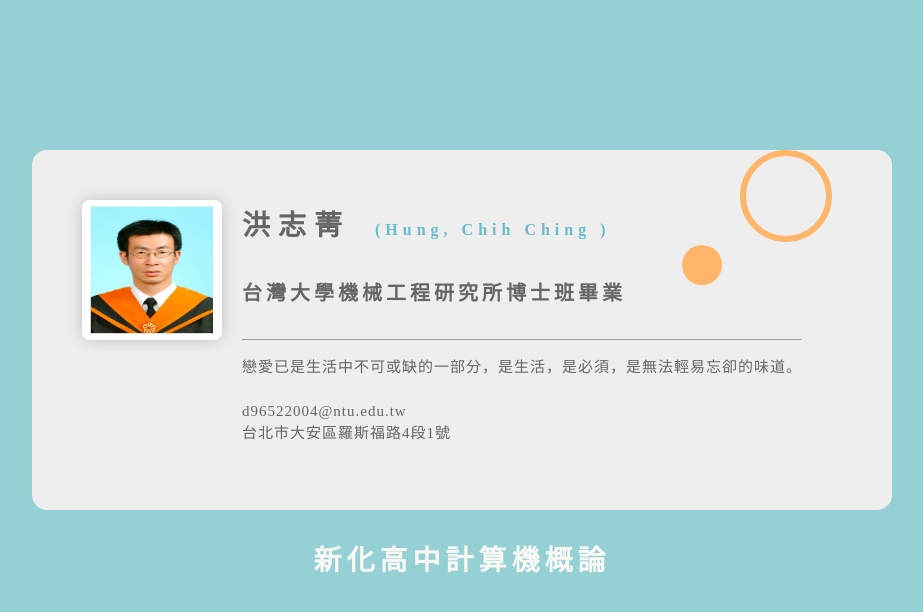
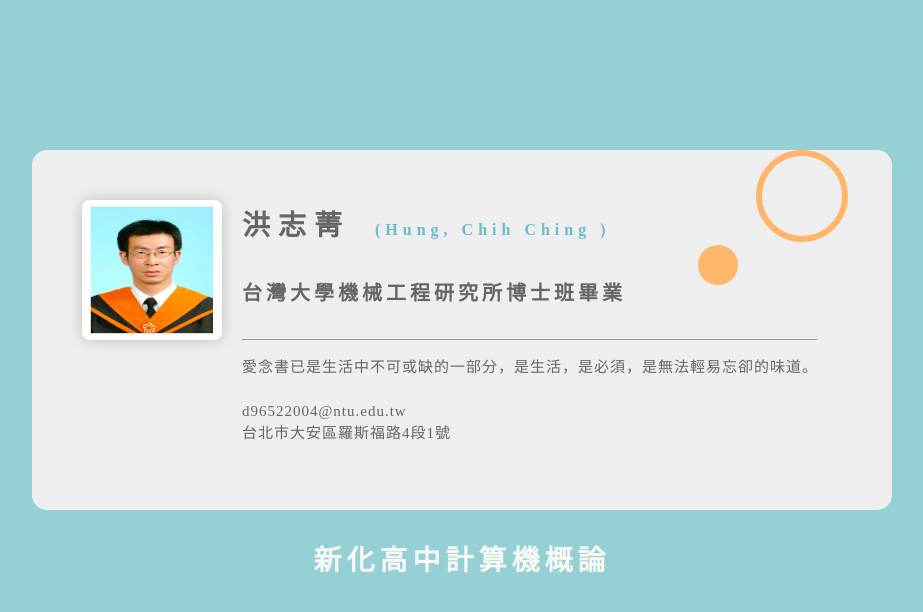
Before and after one commit to p96901100/p96901100.github.io, a plain HTML site: page index.html in a window 1280 px wide. Shown: the whole page, without its empty margins (178-1101 px from the left). Drawn offline with Linux system fonts and the light colour scheme.

Commit message:
Update index.html

```diff
--- a/index.html
+++ b/index.html
@@ -23,7 +23,7 @@
     <H5>台灣大學機械工程研究所博士班畢業</H5>
       <!--  分隔線-->
     <HR></HR>
-    <P>戀愛已是生活中不可或缺的一部分，是生活，是必須，是無法輕易忘卻的味道。
+    <P>愛念書已是生活中不可或缺的一部分，是生活，是必須，是無法輕易忘卻的味道。
     <br>
     <br>d96522004@ntu.edu.tw
     <br>台北市大安區羅斯福路4段1號
```
